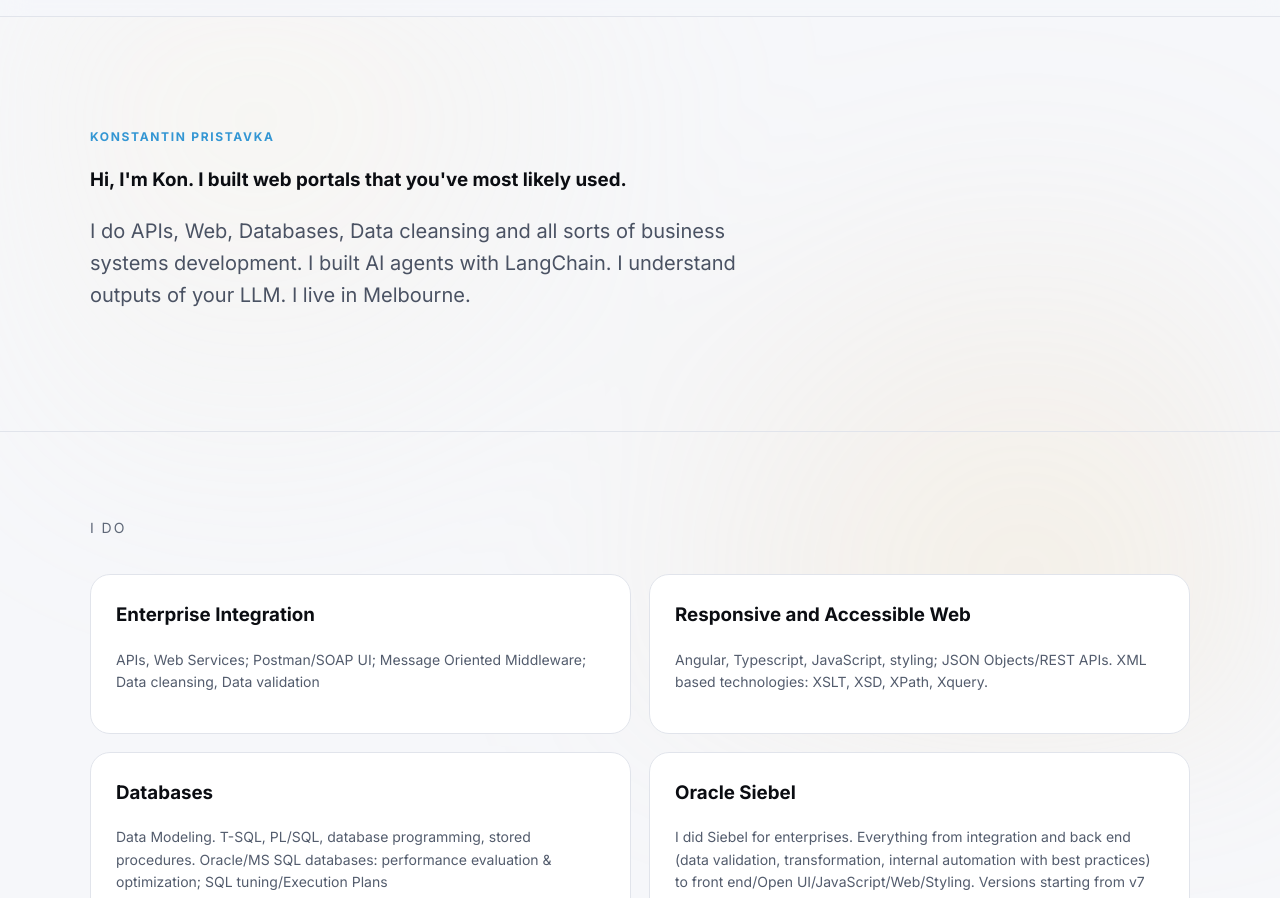
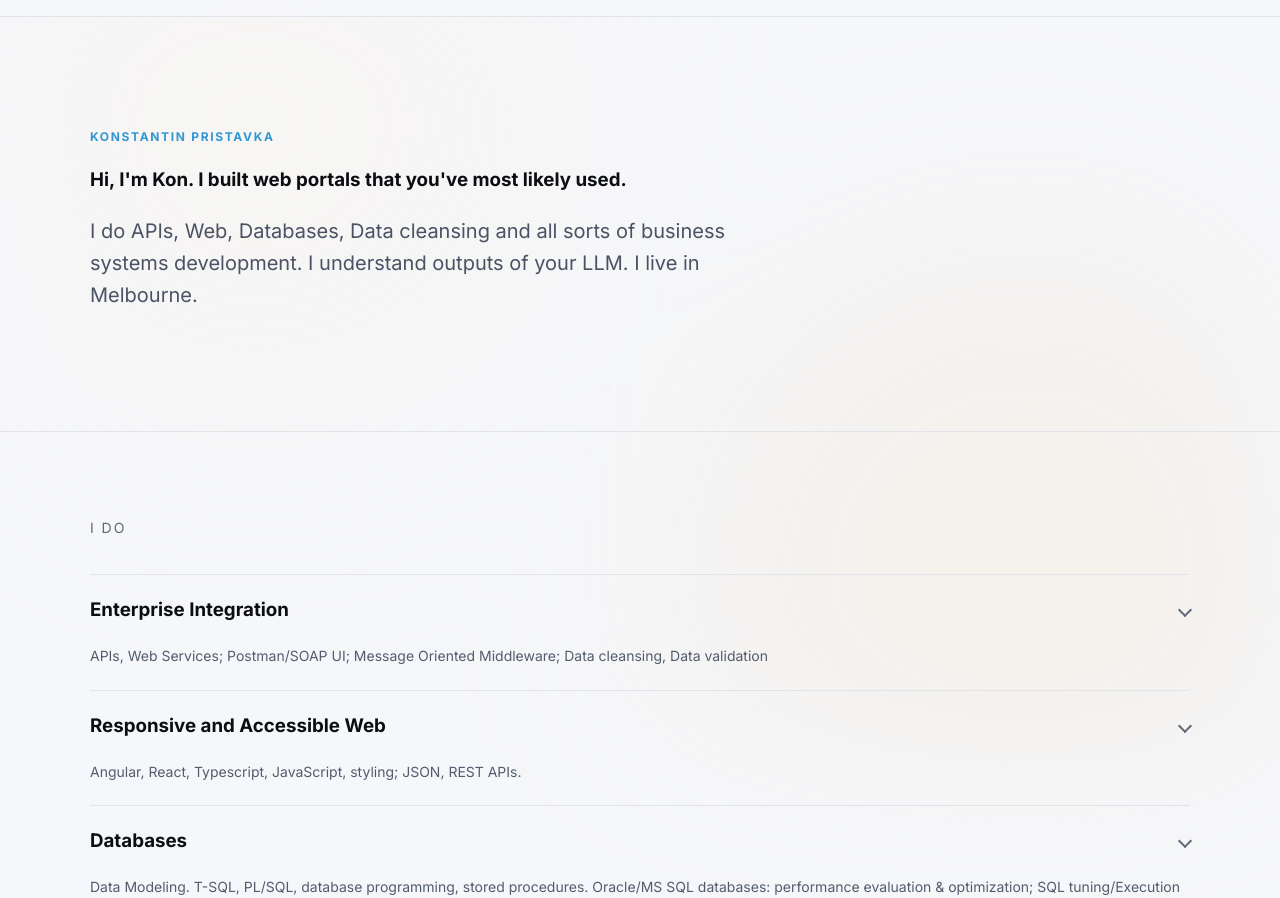
Before and after one commit to kpristavka/personalwebsite, a plain HTML site: page index.html in a window 1280 px wide. Shown: the part 54-952 px from the top of the page. Drawn offline with Linux system fonts and the light colour scheme.

Commit message:
Replaced cards with accordion

```diff
--- a/index.html
+++ b/index.html
@@ -288,30 +288,59 @@
             margin-bottom: 35px;
         }
 
-        .cards {
-            display: grid;
-            grid-template-columns: repeat(2, minmax(280px, 1fr));
-            gap: 18px;
+        .accordion {
+            border-top: 1px solid var(--border-card);
         }
 
-        .card {
-            padding: 25px;
-            background: var(--surface);
-            border: 1px solid var(--border-card);
-            border-radius: 20px;
-            transition: transform 0.2s ease, border-color 0.2s ease;
+        .accordion details {
+            border-bottom: 1px solid var(--border-card);
         }
 
-        .card:hover {
-            transform: translateY(-2px);
-            border-color: var(--text-subtle);
+        .accordion summary {
+            display: flex;
+            justify-content: space-between;
+            align-items: center;
+            gap: 18px;
+            padding: 20px 0;
+            cursor: pointer;
+            list-style: none;
         }
 
-        .card h3 {
-            margin-top: 0;
+        .accordion summary::-webkit-details-marker {
+            display: none;
         }
 
-        .card p {
+        .accordion summary::after {
+            content: "";
+            flex-shrink: 0;
+            width: 8px;
+            height: 8px;
+            border-right: 2px solid var(--text-subtle);
+            border-bottom: 2px solid var(--text-subtle);
+            transform: rotate(-45deg);
+        }
+
+        .accordion details[open] summary::after {
+            transform: rotate(45deg);
+        }
+
+        .accordion summary:hover::after {
+            border-color: var(--text-hover);
+        }
+
+        @media (prefers-reduced-motion: no-preference) {
+            .accordion summary::after {
+                transition: transform 0.2s ease;
+            }
+        }
+
+        .accordion h3 {
+            margin: 0;
+        }
+
+        .accordion p {
+            margin: 0;
+            padding-bottom: 22px;
             color: var(--text-card);
             font-size: 14px;
         }
@@ -412,10 +441,6 @@
                 display: none;
             }
 
-            .cards {
-                grid-template-columns: 1fr;
-            }
-
             .hero {
                 padding-top: 80px;
             }
@@ -474,37 +499,43 @@
             <div class="eyebrow">Konstantin Pristavka</div>
             <h1>Hi, I'm Kon. I built web portals that you've most likely used.</h1>
             <p>
-                I do APIs, Web, Databases, Data cleansing and all sorts of business systems development. I built AI
-                agents with LangChain. I understand outputs of your LLM. I live in Melbourne.
+                I do APIs, Web, Databases, Data cleansing and all sorts of business systems development. I understand outputs of your LLM. I live in Melbourne.
             </p>
         </header>
 
         <section id="work">
             <div class="container">
                 <div class="section-title">I do</div>
-                <div class="cards">
-                    <article class="card">
-                        <h3>Enterprise Integration</h3>
+                <div class="accordion">
+                    <details open>
+                        <summary>
+                            <h3>Enterprise Integration</h3>
+                        </summary>
                         <p>APIs, Web Services; Postman/SOAP UI; Message Oriented Middleware; Data cleansing, Data
                             validation</p>
-                    </article>
-                    <article class="card">
-                        <h3>Responsive and Accessible Web</h3>
-                        <p>Angular, Typescript, JavaScript, styling; JSON
-                            Objects/REST APIs. XML based technologies: XSLT, XSD, XPath, Xquery.</p>
-                    </article>
-                    <article class="card">
-                        <h3>Databases</h3>
+                    </details>
+                    <details open>
+                        <summary>
+                            <h3>Responsive and Accessible Web</h3>
+                        </summary>
+                        <p>Angular, React, Typescript, JavaScript, styling; JSON, REST APIs.</p>
+                    </details>
+                    <details open>
+                        <summary>
+                            <h3>Databases</h3>
+                        </summary>
                         <p>Data Modeling. T-SQL, PL/SQL, database programming, stored procedures. Oracle/MS SQL
                             databases:
                             performance evaluation &amp; optimization; SQL tuning/Execution Plans</p>
-                    </article>
-                    <article class="card">
-                        <h3>Oracle Siebel</h3>
+                    </details>
+                    <details open>
+                        <summary>
+                            <h3>Oracle Siebel</h3>
+                        </summary>
                         <p>I did Siebel for enterprises. Everything from integration and back end (data validation,
                             transformation, internal automation with best practices) to front end/Open
                             UI/JavaScript/Web/Styling. Versions starting from v7 up to Continuous Release Model</p>
-                    </article>
+                    </details>
                 </div>
             </div>
         </section>
```
